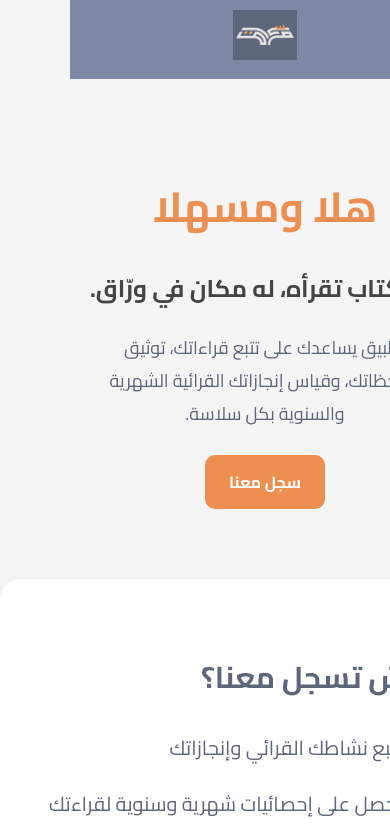
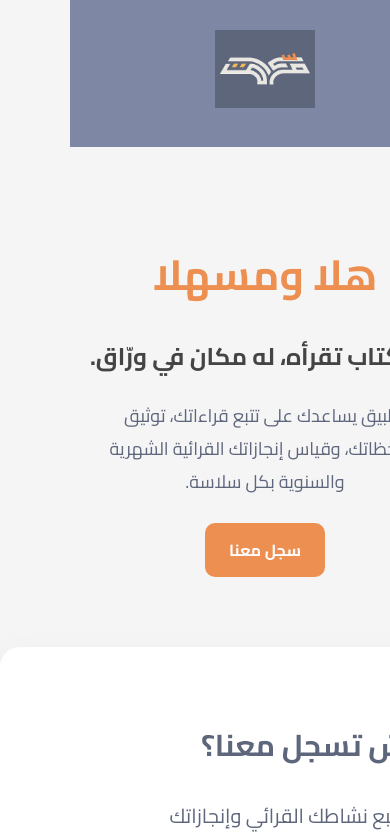
Before and after one commit to Nahed5M/warraq_website, a plain HTML site: page index.html in a window 390 px wide. Shown: the top 839 px of the page. Drawn offline with Linux system fonts and the light colour scheme.

Commit message:
Update index.html

```diff
--- a/index.html
+++ b/index.html
@@ -173,11 +173,12 @@
       .top-bar {
         background-color: #7E88A5;
         text-align: center;
-        padding: 10px 0;
+        padding: 30px 0;
       }
 
       .top-bar img {
-        height: 50px;
+        width: 100px;
+        height: auto;
       }
 
     }
```
